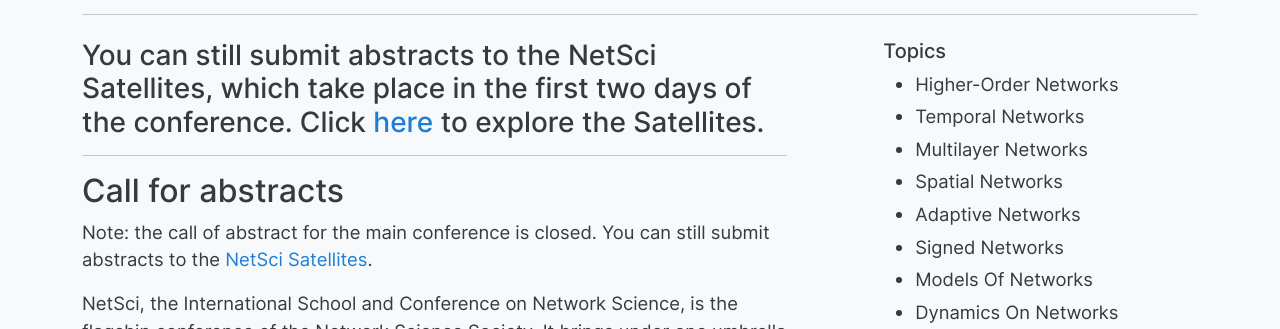
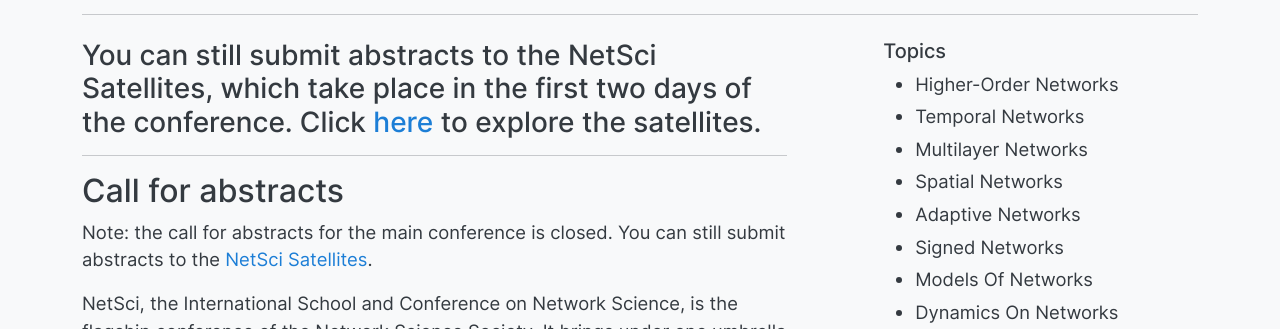
Before and after one commit to NetSci2025/netsci2025.github.io, a Jekyll site: the page built from calls.md, in a window 1280 px wide and 900 px high. Shown: the part 162-491 px from the top of the window. Built offline with Jekyll 4.4.1, drawn with Linux system fonts in a browser that asks for light colours.

Commit message:
minor typo

```diff
--- a/calls.md
+++ b/calls.md
@@ -7,14 +7,14 @@ navorder: 2
 
 
 ---
-### You can still submit abstracts to the NetSci Satellites, which take place in the first two days of the conference. Click [here](/satellites) to explore the Satellites.
+### You can still submit abstracts to the NetSci Satellites, which take place in the first two days of the conference. Click [here](/satellites) to explore the satellites.
 
 
 ---
 
 
 ## Call for abstracts
-Note: the call of abstract for the main conference is closed. You can still submit abstracts to the [NetSci Satellites](/satellites).
+Note: the call for abstracts for the main conference is closed. You can still submit abstracts to the [NetSci Satellites](/satellites).
 
 NetSci, the International School and Conference on Network Science, is the flagship conference of the Network Science
 Society. It brings under one umbrella a wide variety of leading researchers, practitioners, and stakeholders with a direct
```
